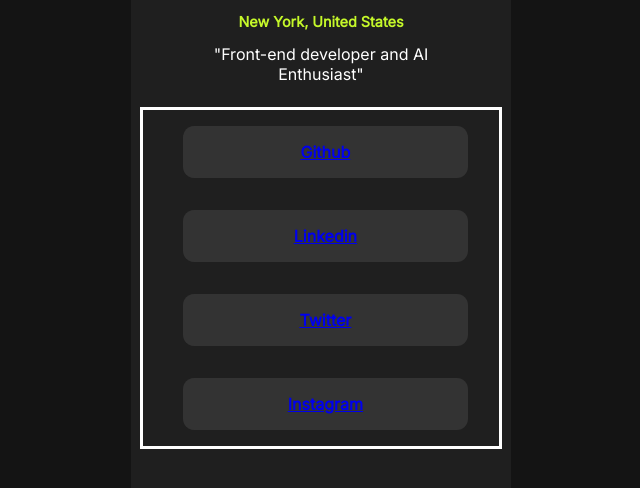
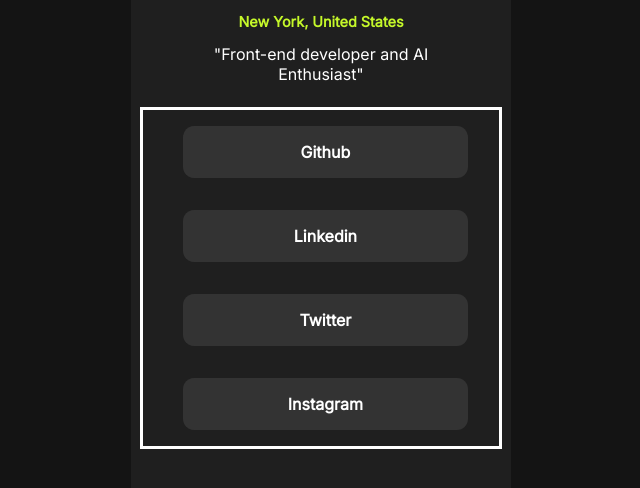
Before and after one commit to developedbymanny/socials_links_website, a plain HTML site: page index.html in a window 1280 px wide. In both pictures the pointer is over the element 640 px from the left and 397 px from the top of the page. Shown: the part 120-608 px from the top of the page, without its empty margins (319-959 px from the left). Drawn offline with Linux system fonts and the light colour scheme.

Commit message:
styles redone after after adding the <a/> tag within the <li/> tag

```diff
--- a/styles.css
+++ b/styles.css
@@ -4,6 +4,11 @@
   display: flex;
   justify-content: center;
   font-family: "Inter", sans-serif;
+}
+
+a {
+  text-decoration: none;
+  color: #fff;
 }
 
 .container {
@@ -56,18 +61,30 @@
   list-style: none;
 }
 
+.social-links:hover {
+  display: flex;
+  flex-direction: column;
+  border: solid #fff 0.2rem;
+  width: 100%;
+  list-style: none;
+  color: #141414;
+}
+
 .social-links > li {
   background-color: #333333;
-  font-weight: bold;
   width: 80%;
   margin: 1rem 0rem;
   text-align: center;
   padding: 1rem;
   border-radius: 0.7rem;
+  font-weight: bold;
 }
 
 .social-links > li:hover {
   cursor: pointer;
   background-color: #c5f82a;
+}
+
+.social-links > li:hover a {
   color: #141414;
 }
```
